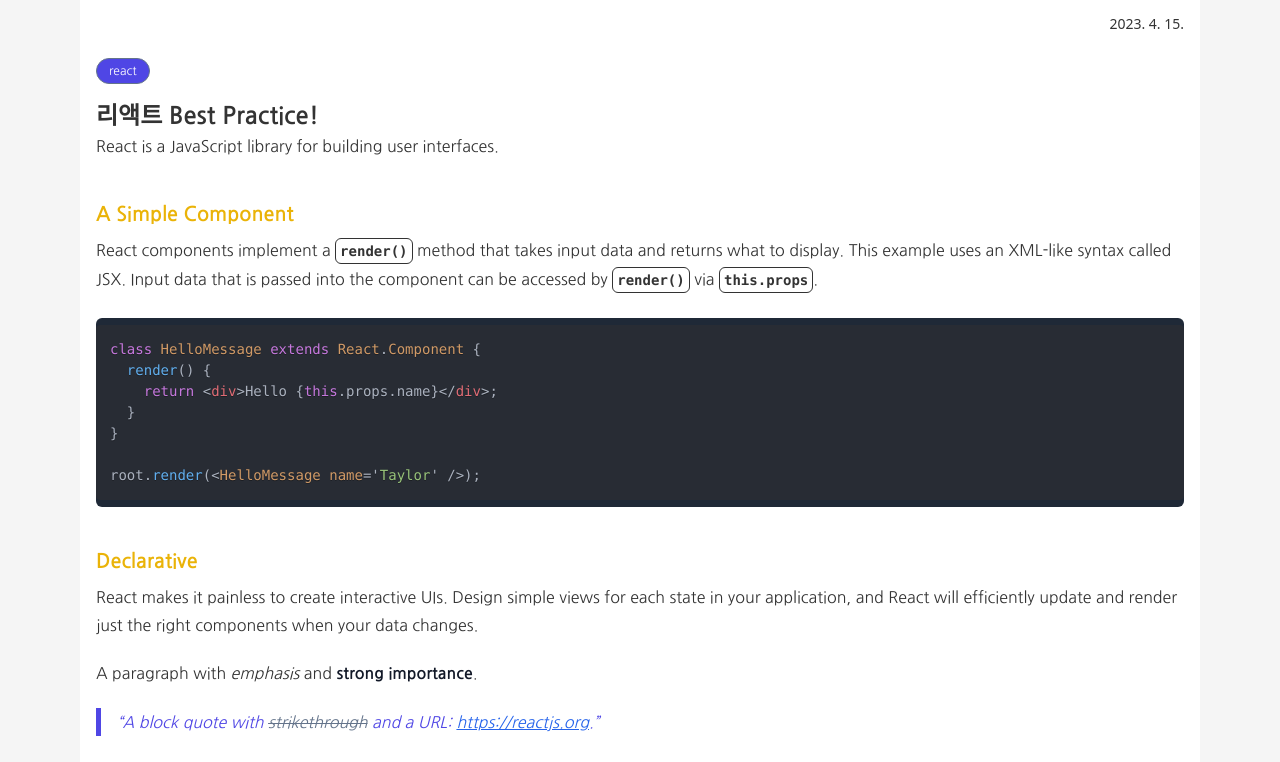
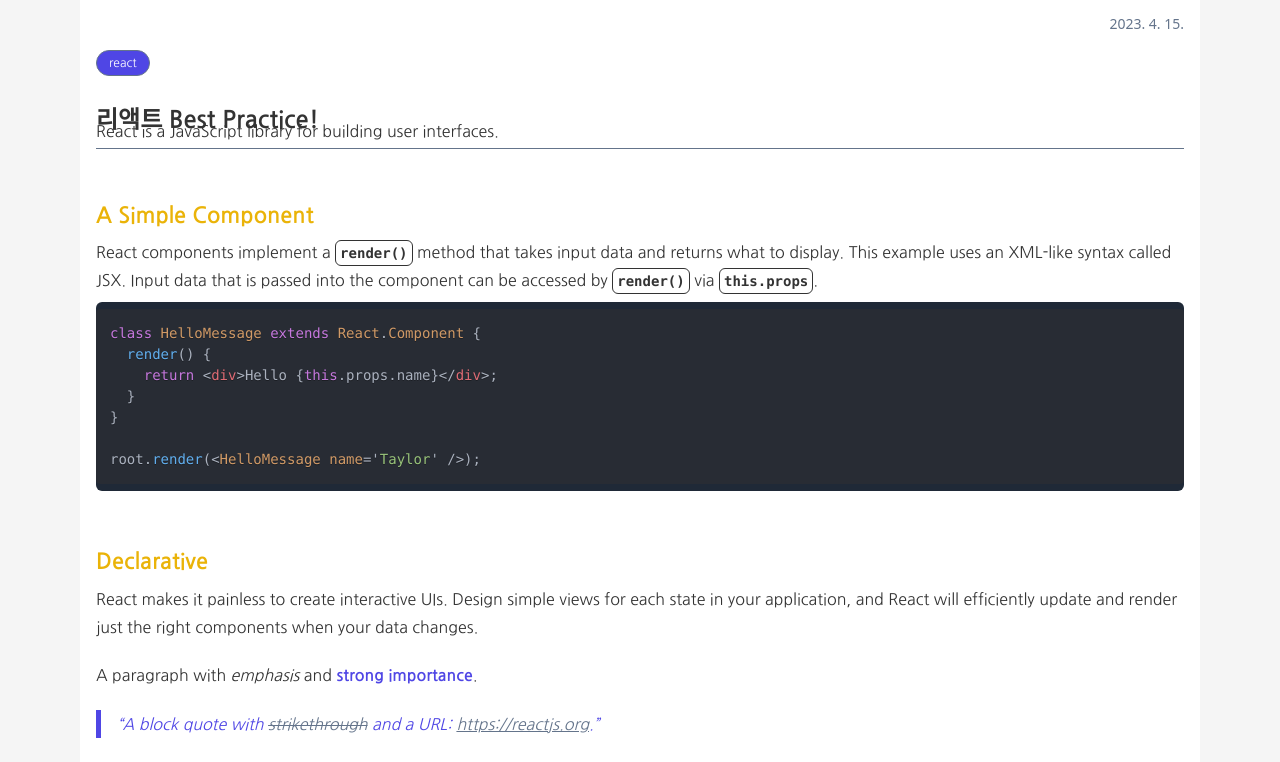
Before and after one commit to talentforest/Jellie-Blog, a Next.js app: page /posts/best-react-practices in a window 1280 px wide. Shown: the part 314-1076 px from the top of the page. Built offline with nearby package versions, Linux system fonts and the light colour scheme.

Commit message:
UI: change post style

```diff
--- a/app/globals.css
+++ b/app/globals.css
@@ -25,7 +25,7 @@ html {
     --text: #fff;
     --indigo: #818cf8;
     --yellow: #eab308;
-    --blue: #2563eb;
+    --blue: #3b82f6;
     --slate: #94a3b8;
     --white: #fff;
     --black: #000;
--- a/app/my-own-docs/[slug]/page.tsx
+++ b/app/my-own-docs/[slug]/page.tsx
@@ -19,7 +19,9 @@ export default async function MyOwnDocsPage({ params: { slug } }: Props) {
       <article className='relative'>
         <ProgressBar />
         <section className='px-4 my-3'>
-          <h1 className='text-2xl font-bold'>{myOwnDoc.title}</h1>
+          <h1 className='text-2xl font-bold -mb-8 border-b border-slate py-3'>
+            {myOwnDoc.title}
+          </h1>
           <MarkdownViewer content={myOwnDoc.content} />
         </section>
       </article>
--- a/components/posts/markdown-viewer.tsx
+++ b/components/posts/markdown-viewer.tsx
@@ -25,7 +25,7 @@ export default function MarkdownViewer({ content }: Props) {
               PreTag='div'
               {...props}
               style={oneDark}
-              className='rounded-md m-0'
+              className='rounded-md'
             >
               {String(children).replace(/\n$/, '')}
             </SyntaxHighlighter>
@@ -38,15 +38,21 @@ export default function MarkdownViewer({ content }: Props) {
             </code>
           );
         },
-        div: ({ ...props }) => <div style={{ padding: '0', margin: '0' }} />,
+        th: ({ children }) => <th className='text-indigo'>{children}</th>,
+        div: ({ children, ...props }) => (
+          <div {...props} style={{ padding: '0', margin: '0' }} />
+        ),
         pre: ({ children, ...props }) => (
-          <pre className='p-0' {...props}>
+          <pre className='p-0 my-2' {...props}>
             {children}
           </pre>
         ),
+        strong: ({ children }) => (
+          <strong className='text-indigo'>{children}</strong>
+        ),
         img: (image) => (
           <Image
-            className='w-full max-h-60 object-cover'
+            className='w-full max-h-60 object-cover my-2'
             src={image.src || ''}
             alt={image.alt || ''}
             width={500}
@@ -55,7 +61,7 @@ export default function MarkdownViewer({ content }: Props) {
         ),
         h2: ({ node, children, title, ...props }) => (
           <h2
-            className='text-yellow mt-10 mb-2 text-xl'
+            className='text-yellow mt-14 mb-2 text-[22px]'
             {...props}
             id={String(children).replaceAll(' ', '-')}
           >
@@ -64,7 +70,7 @@ export default function MarkdownViewer({ content }: Props) {
         ),
         h3: ({ node, children, ...props }) => (
           <h3
-            className='text-blue mt-5 mb-2 text-base'
+            className='text-blue mt-5 mb-2 text-lg'
             {...props}
             id={String(children).replaceAll(' ', '-')}
           >
@@ -73,16 +79,14 @@ export default function MarkdownViewer({ content }: Props) {
         ),
         h4: ({ node, children, ...props }) => (
           <h4
-            className='text-indigo mt-5 mb-2 text-base'
+            className='text-indigo mt-5 mb-0 text-base'
             {...props}
             id={String(children).replaceAll(' ', '-')}
           >
             {children}
           </h4>
         ),
-        p: ({ node, className, ...props }) => (
-          <p className={`${className} leading-7`} {...props} />
-        ),
+        p: ({ node, className, ...props }) => <p {...props} className='mb-0' />,
         blockquote: ({ node, className, ...props }) => (
           <blockquote
             className={`${className} text-indigo my-2 border-l-[5px] border-indigo`}
@@ -93,10 +97,15 @@ export default function MarkdownViewer({ content }: Props) {
           <input className={`${className} my-0 mr-1 mt-1 w-4 h-4`} {...props} />
         ),
         a: ({ node, className, ...props }) => (
-          <a className={`${className} text-blue font-medium`} {...props} />
+          <a className={`${className} text-slate font-medium`} {...props} />
         ),
         del: ({ node, className, ...props }) => (
           <del className={`${className} text-slate`} {...props} />
+        ),
+        li: ({ children }) => (
+          <li className='marker:text-yellow marker:font-bold my-2'>
+            {children}
+          </li>
         ),
       }}
     >
--- a/components/posts/post-contents.tsx
+++ b/components/posts/post-contents.tsx
@@ -14,14 +14,17 @@ export default function PostContents({
 }: Props) {
   return (
     <section className='relative px-4 py-4 bg-box flex flex-col'>
-      <span className='block font-sans text-text text-sm self-end mb-6'>
+      <span className='block font-sans text-slate text-sm self-end mb-4'>
         {new Date(date).toLocaleDateString('ko')}
       </span>
       <h6 className='py-1 px-3 mb-4 rounded-full bg-indigo border border-slate text-white text-xs w-fit'>
         {category}
       </h6>
-      <h1 className='text-2xl font-bold'>{title}</h1>
+      <h1 className='text-2xl font-bold -mb-8 border-b border-slate py-3'>
+        {title}
+      </h1>
       <MarkdownViewer content={content} />
+      <div className='transition'>hi</div>
     </section>
   );
 }
--- a/components/posts/toc.tsx
+++ b/components/posts/toc.tsx
@@ -27,7 +27,7 @@ export default function TableOfContents() {
             onClick={toggleModal}
             className='overflow-hidden transition fixed bottom-0 top-0 z-20 left-0 right-0 mx-auto w-full h-screen bg-black opacity-50'
           />
-          <section className='transition z-20 p-6 fixed inset-0 m-auto w-10/12 h-fit max-h-[75%] border-2 border-slate bg-box rounded-xl'>
+          <section className='overflow-scroll transition z-20 p-6 fixed inset-0 m-auto w-10/12 h-fit max-h-[75%] border-2 border-slate bg-box rounded-xl'>
             <h1 className='mb-2 text-lg'># Table of Contents</h1>
             <ul className='flex flex-col space-y-2'>
               {headingEls.map((el, index) => (
```
